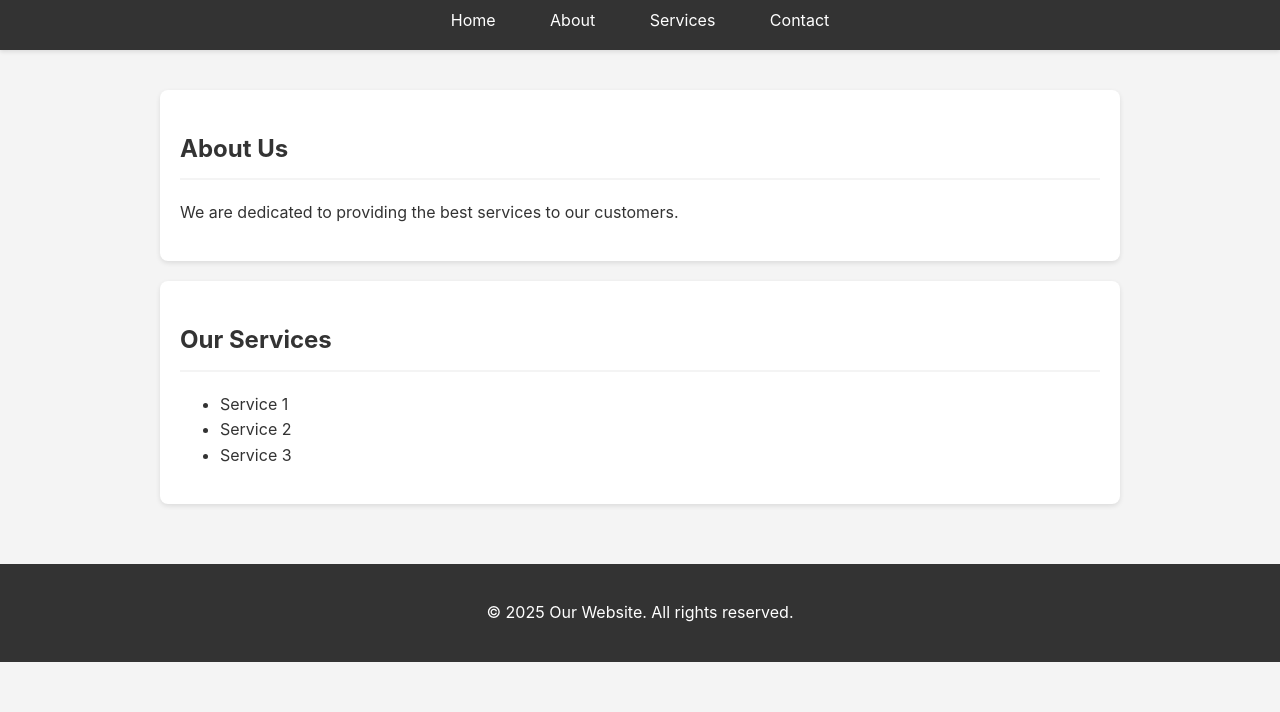
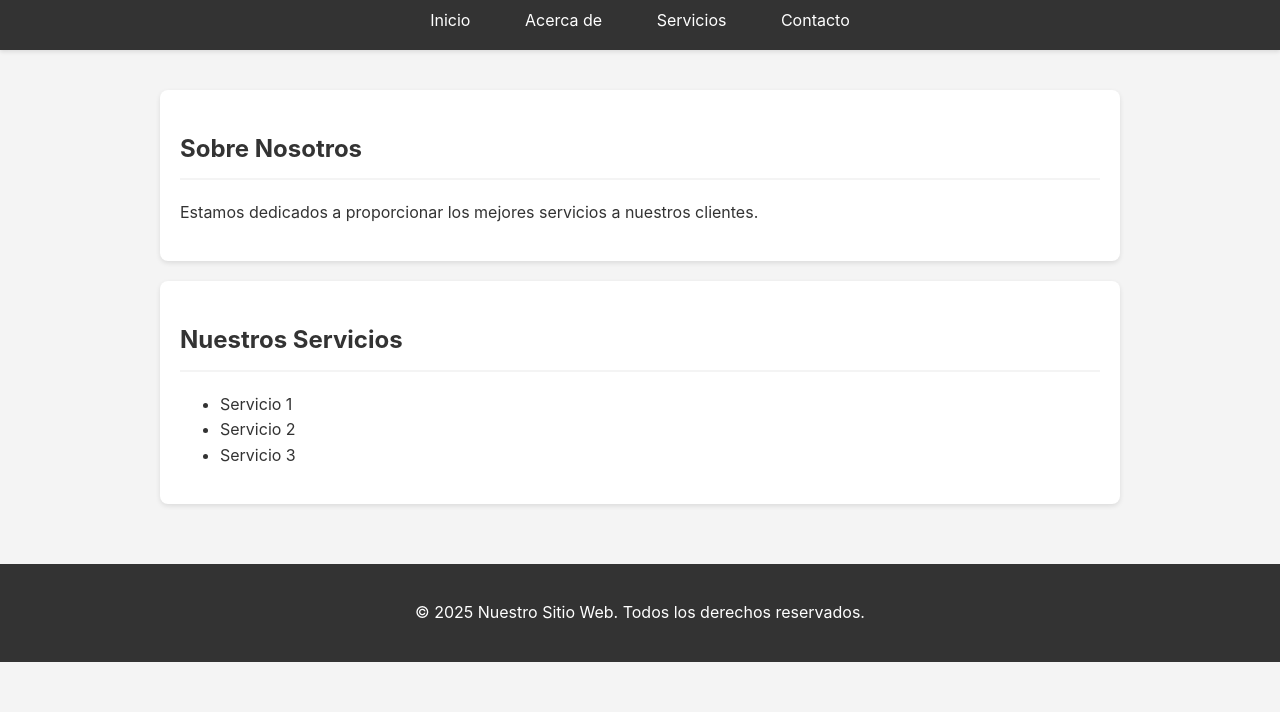
Before and after one commit to CabaUniversidad/STADE, a plain HTML site: page index.html in a window 1280 px wide. Shown: the part 88-800 px from the top of the page. Drawn offline with Linux system fonts and the light colour scheme.

Commit message:
jhonny/bughig: cambio a espanol

```diff
--- a/index.html
+++ b/index.html
@@ -1,41 +1,41 @@
 <!DOCTYPE html>
-<html lang="en">
+<html lang="es">
 
 <head>
     <meta charset="UTF-8">
     <meta name="viewport" content="width=device-width, initial-scale=1.0">
-    <title>Feature</title>
+    <title>Mi Sitio Web</title>
     <link rel="stylesheet" href="styles.css">
 </head>
 
 <body>
     <header>
-        <h1>bienvenido to Our Website</h1>
+        <h1>Bienvenidos a Nuestro Sitio Web</h1>
         <nav>
             <ul>
-                <li><a href="#">Home</a></li>
-                <li><a href="#">About</a></li>
-                <li><a href="#">Services</a></li>
-                <li><a href="#">Contact</a></li>
+                <li><a href="#">Inicio</a></li>
+                <li><a href="#">Acerca de</a></li>
+                <li><a href="#">Servicios</a></li>
+                <li><a href="#">Contacto</a></li>
             </ul>
         </nav>
     </header>
     <main>
         <section>
-            <h2>About Us</h2>
-            <p>We are dedicated to providing the best services to our customers.</p>
+            <h2>Sobre Nosotros</h2>
+            <p>Estamos dedicados a proporcionar los mejores servicios a nuestros clientes.</p>
         </section>
         <section>
-            <h2>Our Services</h2>
+            <h2>Nuestros Servicios</h2>
             <ul>
-                <li>Service 1</li>
-                <li>Service 2</li>
-                <li>Service 3</li>
+                <li>Servicio 1</li>
+                <li>Servicio 2</li>
+                <li>Servicio 3</li>
             </ul>
         </section>
     </main>
     <footer>
-        <p>&copy; 2025 Our Website. All rights reserved.</p>
+        <p>&copy; 2025 Nuestro Sitio Web. Todos los derechos reservados.</p>
     </footer>
 </body>
 
```
